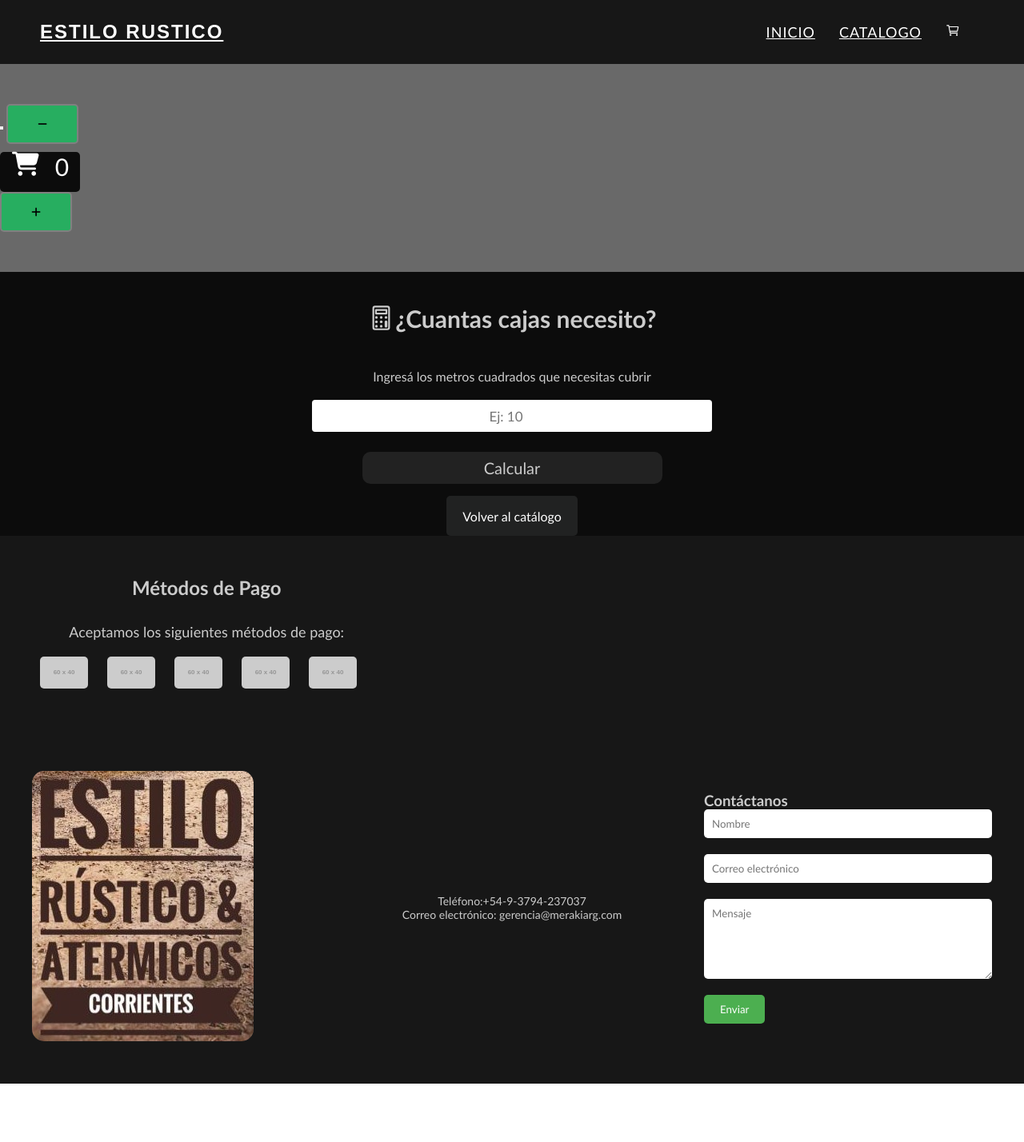
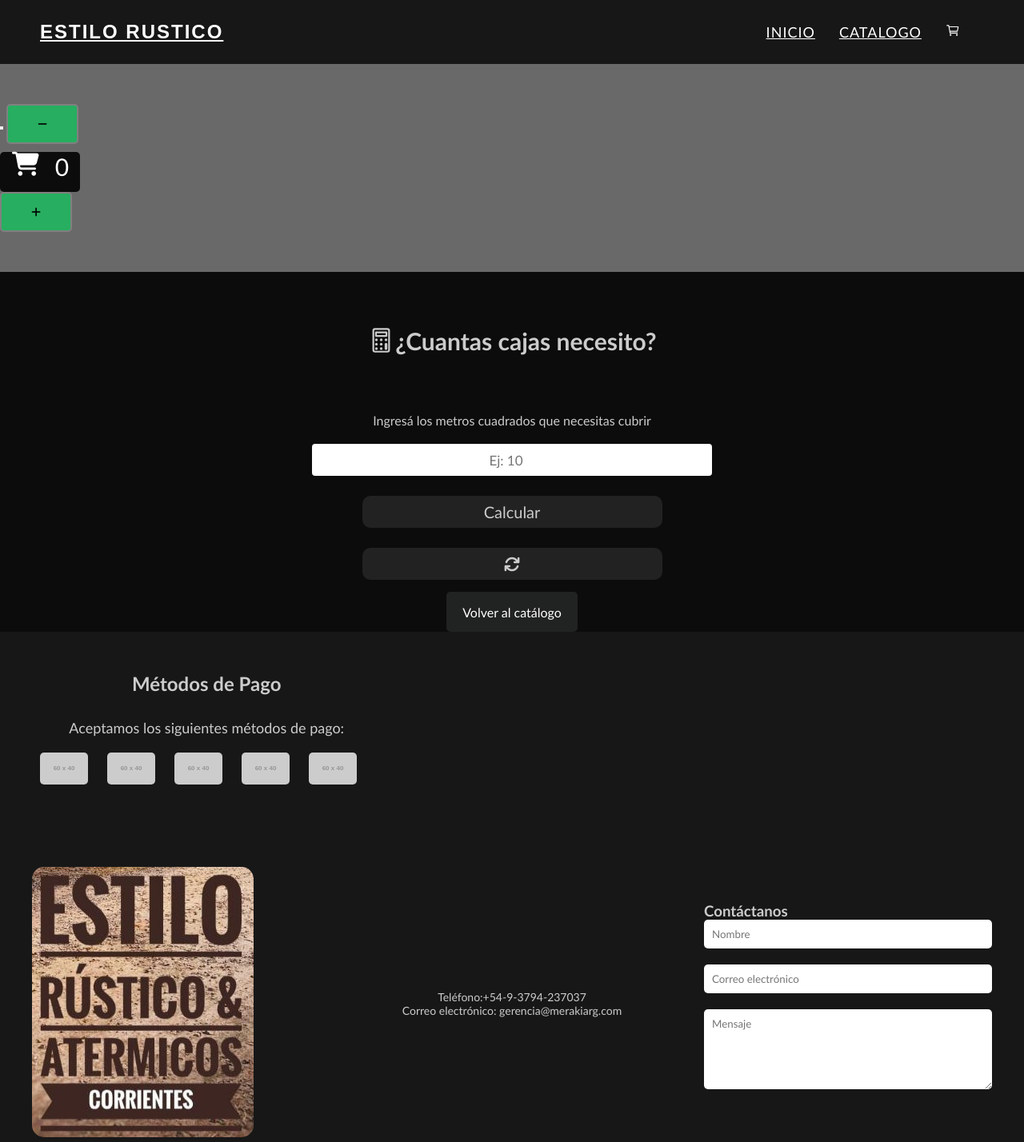
Before and after one commit to JuampiMerino-767/Estilo-Rustico-CTES, a plain HTML site: page product-render.html in a window 1280 px wide. Shown: the whole page at 80% size. Before the commit the page ends 1355 px from the top, so only its background shows below. Drawn offline with nearby package versions, Linux system fonts and the light colour scheme; placeholder pictures from the web are drawn by us.

Commit message:
Corrijiendo caluladora

```diff
--- a/assets-product-render/app.js
+++ b/assets-product-render/app.js
@@ -87,7 +87,17 @@ renderCard(parseado)
 
 const containerCalculadora = document.querySelector('.text-and-input');
 
+const retry = ()=>{
+  const btnRetry = document.querySelector(".btn-retry")
+  containerCalculadora.innerHTML = `
+  <p>Ingresá los metros cuadrados que necesitas cubrir</p>
+  <label for="input"></label>
+  <input min="0" id="input" type="number" placeholder="Ej: 10">
+  <button onclick="calcular()" class="btn-calcular">Calcular</button>
+  <button onclick="retry()" class="btn-calcular btn-retry"><i class="fa-solid fa-arrows-rotate"></i></button>
 
+  `
+}
 
 const calcular = ()=>{
   let input  = document.getElementById('input').value;
--- a/assets-product-render/style.css
+++ b/assets-product-render/style.css
@@ -196,7 +196,7 @@ nav {
   .calcular{
 
     background-color: #0c0c0c;
-    height: 35vh;
+    height: 50vh;
     padding: 15px;
     display: flex;
     flex-direction: column;
--- a/product-render.html
+++ b/product-render.html
@@ -60,6 +60,7 @@
           <label for="input"></label>
           <input min="0" id="input" type="number" placeholder="Ej: 10">
           <button onclick="calcular()" class="btn-calcular">Calcular</button>
+          <button onclick="retry()" class="btn-calcular btn-retry"><i class="fa-solid fa-arrows-rotate"></i></button>
 
 
         </div>
@@ -107,7 +108,7 @@
               <input type="text" name="nombre" placeholder="Nombre">
               <input type="email" name="correo" placeholder="Correo electrónico">
               <textarea name="mensaje" placeholder="Mensaje"></textarea>
-              <button type="submit">Enviar</button>
+
             </form>
           </div>
         </div>
```
